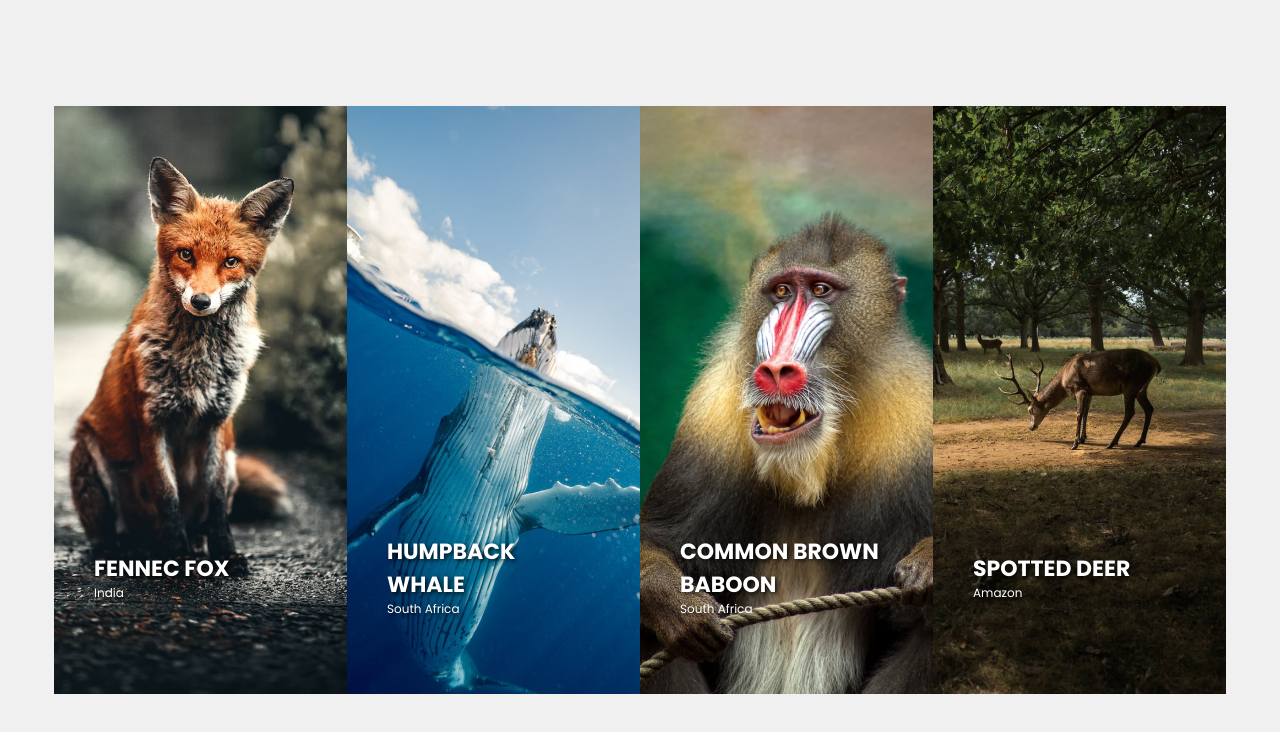
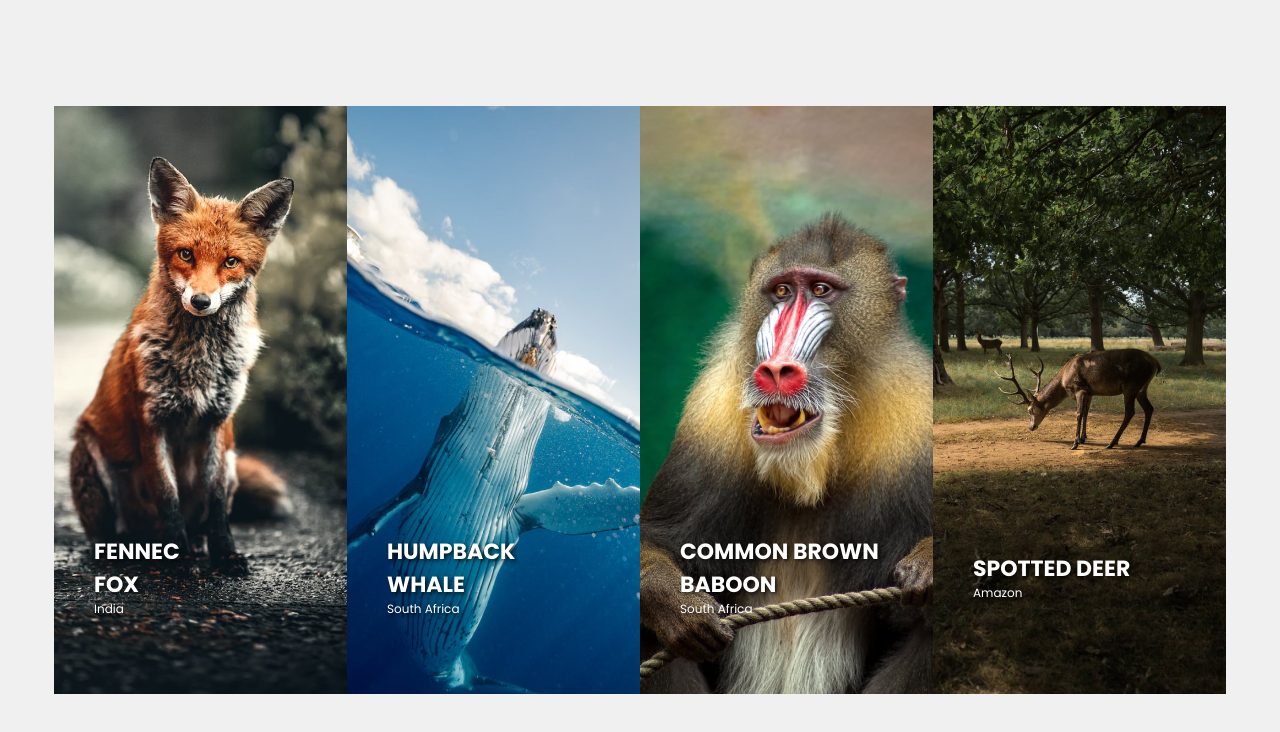
Before and after one commit to stevenmukama/Task-Force-Challenge, a plain HTML site: page index.html in a window 1280 px wide. Drawn offline with Linux system fonts and the light colour scheme.

Commit message:
add more changes

```diff
--- a/index.js
+++ b/index.js
@@ -2,7 +2,11 @@ document.addEventListener('DOMContentLoaded', () => {
 	const gallery = document.getElementById('gallery');
 
 	const images = [
-		{ src: 'assets/foxAnimal.png', alt: 'fennec fox', country: 'India' },
+		{
+			src: 'assets/foxAnimal.png',
+			alt: 'fennec<br> fox',
+			country: 'India',
+		},
 		{
 			src: 'assets/whaleAnimal.png',
 			alt: 'humpback whale',
--- a/style.css
+++ b/style.css
@@ -41,6 +41,10 @@ body {
 
 .image-container:hover::before {
 	opacity: 0.5;
+}
+
+.image-container:hover {
+	background-color: black;
 }
 
 .image-container .text-overlay {
```
